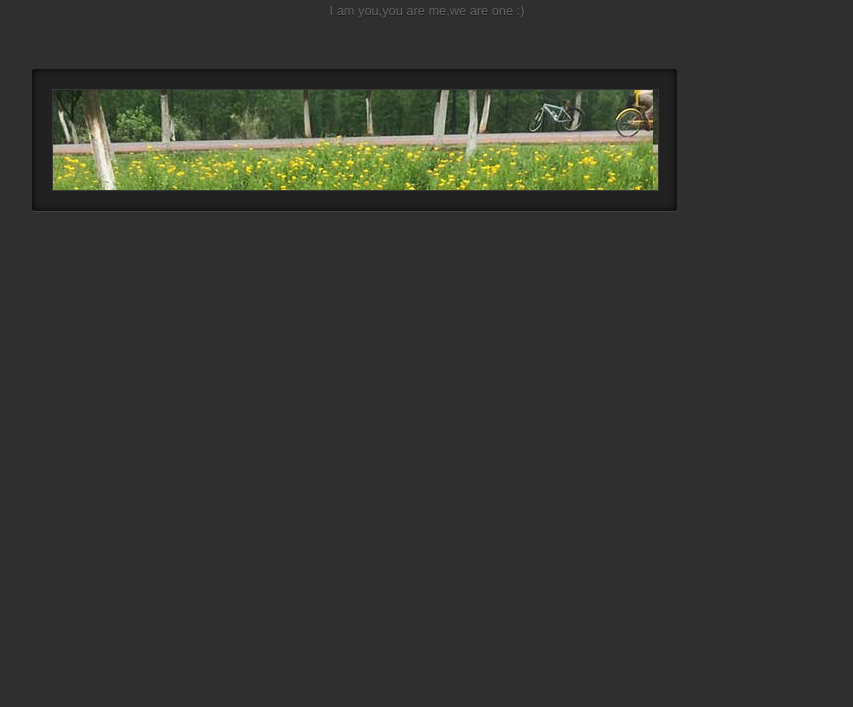
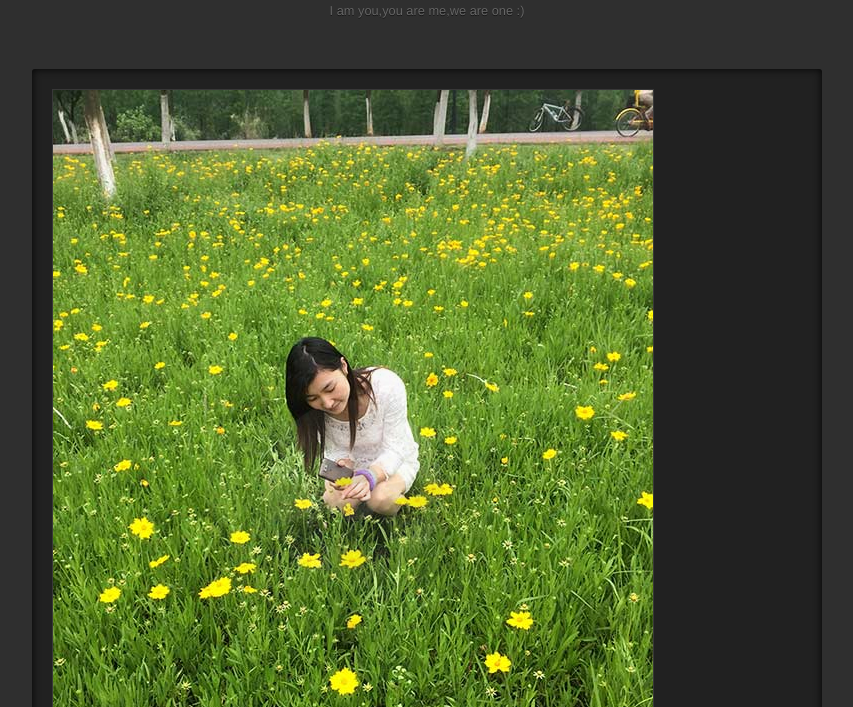
Before and after one commit to kpaxer/zhengyongbo.github.io, a plain HTML site: page index.html in a window 1280 px wide. Shown: the part 93-800 px from the top of the page, without its empty margins (213-1066 px from the left). Drawn offline with nearby package versions, Linux system fonts and the light colour scheme.

Commit message:
Modify index

```diff
--- a/index.html
+++ b/index.html
@@ -30,14 +30,13 @@
 		<section class="container">
 			<h1><span class="flux" style="text-transform:none">Beautiful</span> <span class="slider" style="text-transform:none">Qiao</span></h1>
 			<h2>I am you,you are me,we are one :)</h2>
-			<div id="slider" style="width:605px">
+			<div id="slider">
 				<img src="img/1.jpg" alt="" />
 				<img src="img/2.jpg" alt="" />
 				<img src="img/3.jpg" alt="" />
 				<img src="img/4.jpg" alt="" />
 				<img src="img/5.jpg" alt="" />
 				<img src="img/6.jpg" alt="" />
-				<img src="img/7.jpg" alt="" />
 			</div>
 			<footer>
 			</footer>
```
